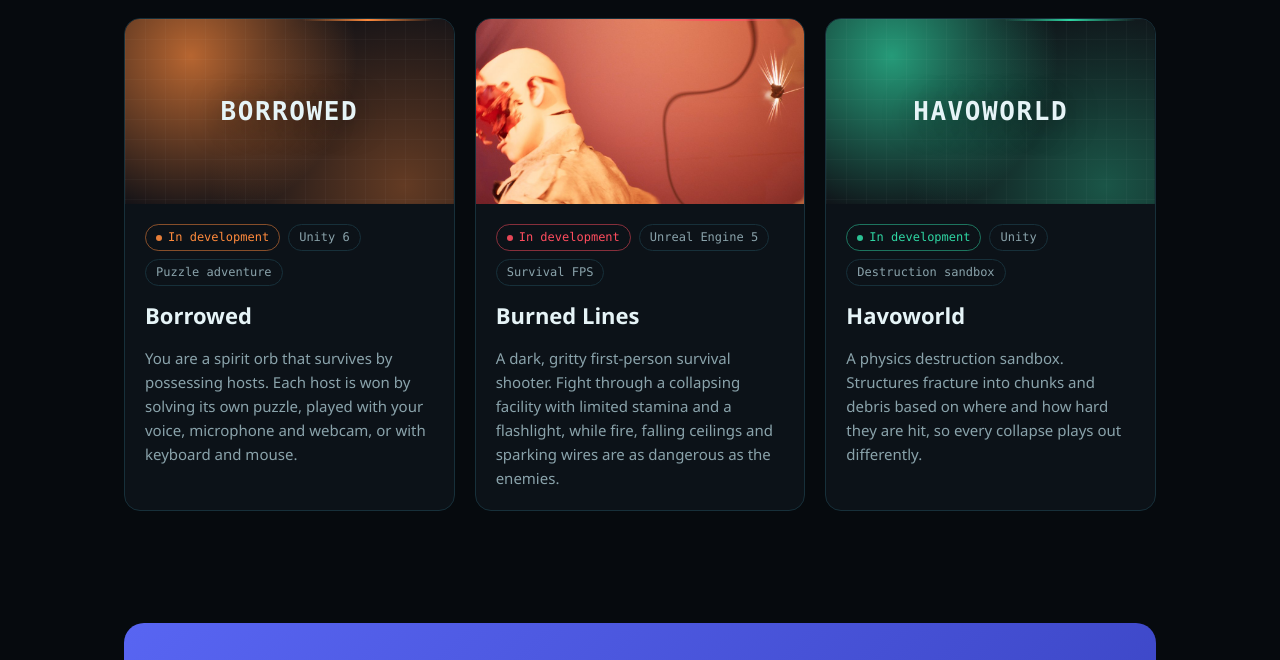
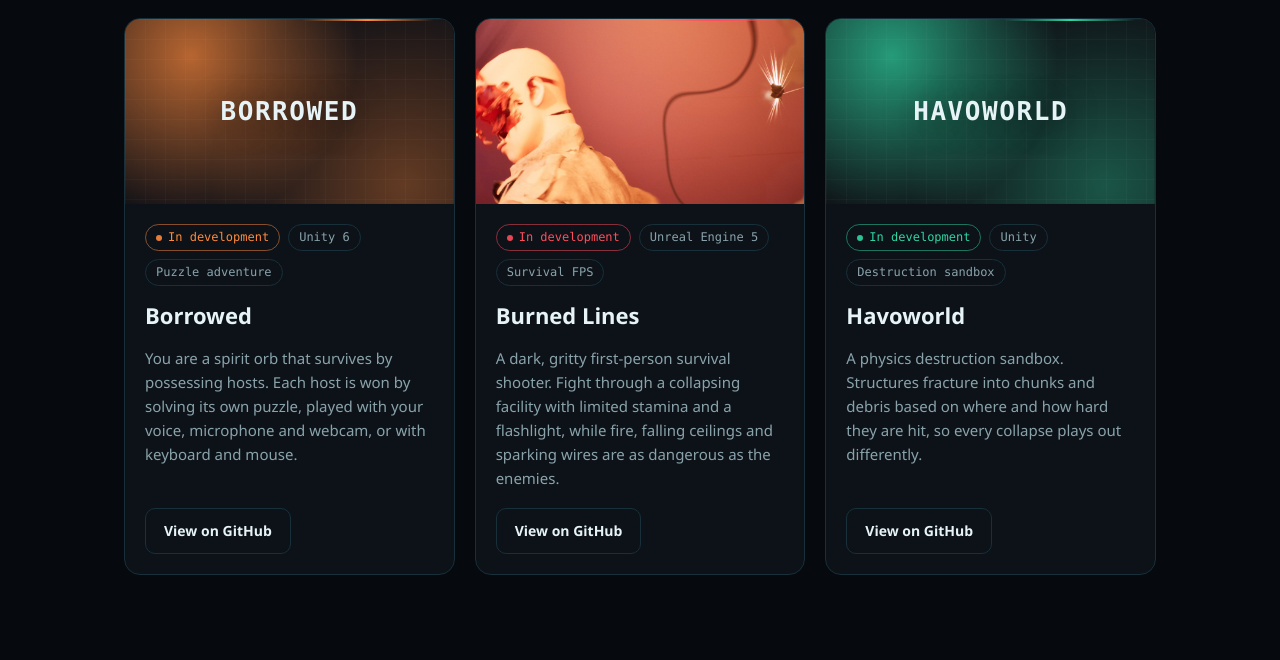
Before and after one commit to mayank2314-23432/global-user.mayank, a plain HTML site: page index.html in a window 1280 px wide. Shown: the part 1027-1687 px from the top of the page. Drawn offline with Linux system fonts and the light colour scheme.

Commit message:
Add per-game showcase pages and link cards to GitHub
Co-Authored-By: Claude Fable 5.2 <noreply@anthropic.com>

```diff
--- a/games.js
+++ b/games.js
@@ -26,7 +26,7 @@ const GAMES = [
     blurb: "A first-person physics lab built around a custom soft-body damage system: targets deform, tear and break apart realistically under different weapons. Join the Discord to follow progress and give feedback.",
     accent: "#7c5cff",
     image: "images/teatherlab.jpg",
-    links: {},
+    links: { github: "https://github.com/mayank2314-23432/global-user.mayank/tree/main/games/TeatherLab" },
     hasDiscord: true,
     featured: true
   },
@@ -38,7 +38,7 @@ const GAMES = [
     blurb: "You are a spirit orb that survives by possessing hosts. Each host is won by solving its own puzzle, played with your voice, microphone and webcam, or with keyboard and mouse.",
     accent: "#ff8a3c",
     image: "",
-    links: {}
+    links: { github: "https://github.com/mayank2314-23432/global-user.mayank/tree/main/games/Borrowed" }
   },
   {
     title: "Burned Lines",
@@ -48,7 +48,7 @@ const GAMES = [
     blurb: "A dark, gritty first-person survival shooter. Fight through a collapsing facility with limited stamina and a flashlight, while fire, falling ceilings and sparking wires are as dangerous as the enemies.",
     accent: "#ff4d5e",
     image: "images/burned-lines.jpg",
-    links: {}
+    links: { github: "https://github.com/mayank2314-23432/global-user.mayank/tree/main/games/BurnedLines" }
   },
   {
     title: "Havoworld",
@@ -58,7 +58,7 @@ const GAMES = [
     blurb: "A physics destruction sandbox. Structures fracture into chunks and debris based on where and how hard they are hit, so every collapse plays out differently.",
     accent: "#2fd6a3",
     image: "",
-    links: {}
+    links: { github: "https://github.com/mayank2314-23432/global-user.mayank/tree/main/games/Havoworld" }
   }
   // Add more games by copying a block above.
 ];
--- a/index.html
+++ b/index.html
@@ -206,7 +206,7 @@
     else { el.classList.add("off"); el.innerHTML = DISCORD_ICON + "Discord link coming soon"; }
   }
 
-  const LINK_LABELS = { play: "Play", trailer: "Trailer", steam: "Steam", itch: "itch.io", github: "Source" };
+  const LINK_LABELS = { play: "Play", trailer: "Trailer", steam: "Steam", itch: "itch.io", github: "View on GitHub" };
   $("grid").innerHTML = GAMES.map(g => {
     const links = Object.entries(g.links || {}).filter(([, u]) => u)
       .map(([k, u]) => `<a class="btn" href="${esc(u)}" target="_blank" rel="noopener">${LINK_LABELS[k] || esc(k)}</a>`).join("");
```
Also changed, not shown: games/BurnedLines/cover.jpg (added), games/TeatherLab/cover.jpg (added), 4 other files.
